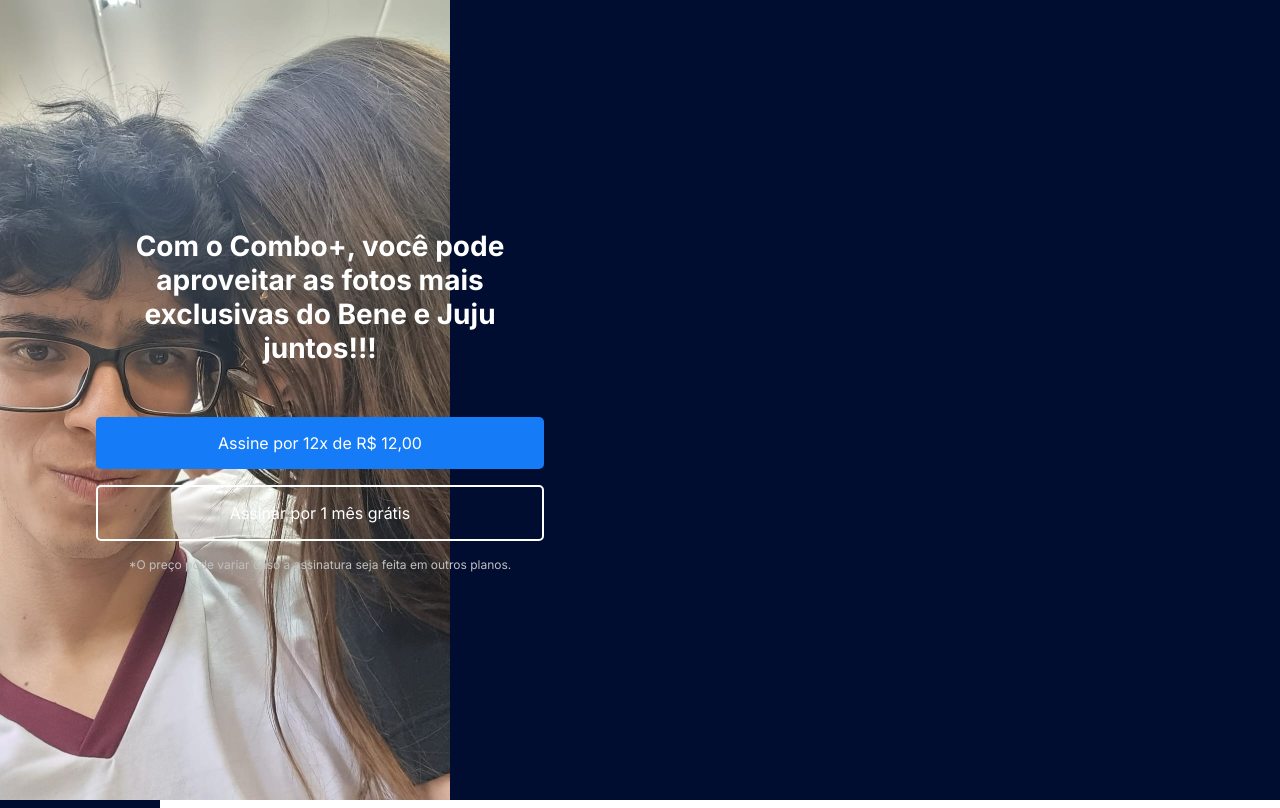
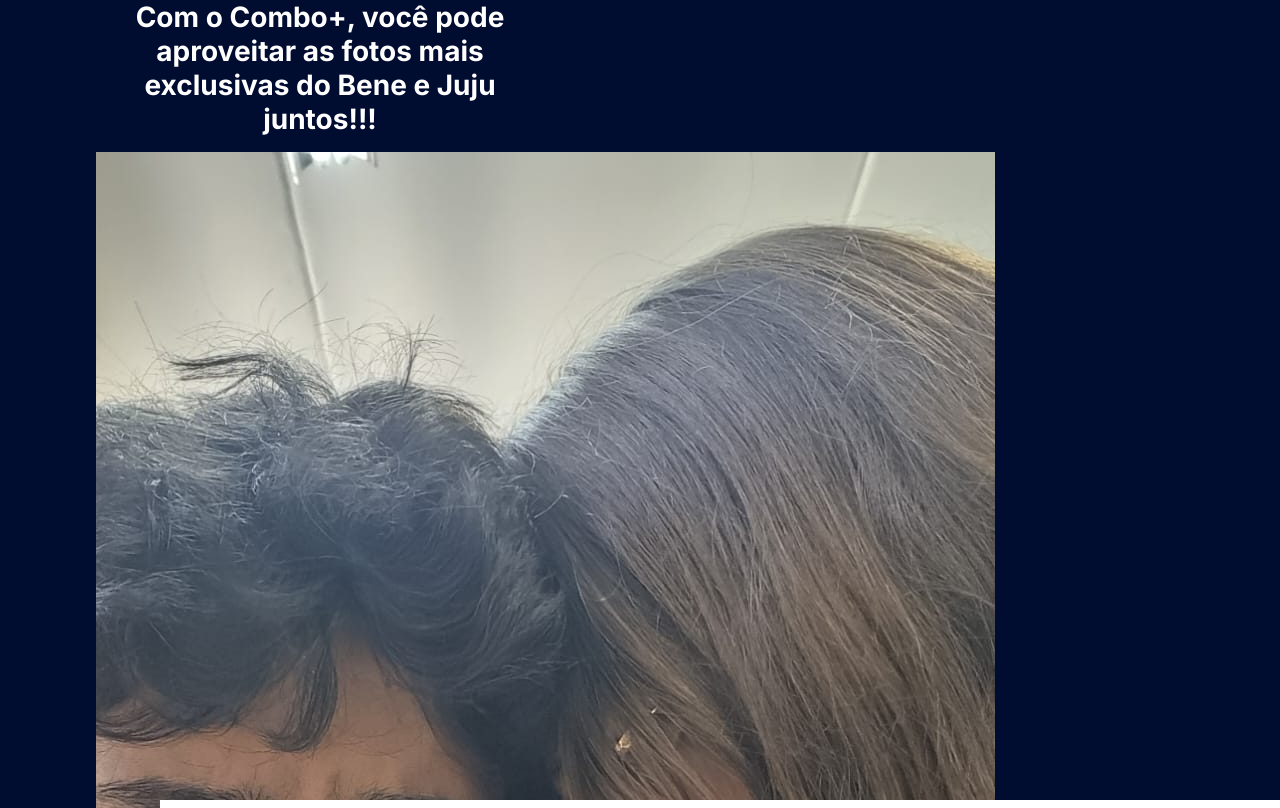
Before and after one commit to Benevas/assinatura, a plain HTML site: page index.html in a window 1280 px wide. Shown: the top 808 px of the page. Drawn offline with Linux system fonts and the light colour scheme.

Commit message:
fdfcbcbb

```diff
--- a/index.html
+++ b/index.html
@@ -15,7 +15,7 @@
     <section class="principal container">
         <div class="container__caixa">
             <h1 class="container__titulo">Com o Combo+, você pode aproveitar as fotos mais exclusivas do Bene e Juju juntos!!!</h1>
-            <img src="" class="container__imagem">
+            <img src="img/main.jpeg" class="container__imagem">
             <a href="#" class="container__botao">Assine por 12x de R$ 12,00</a>
             <a href="#" class="container__botao botao_secundario">Assinar por 1 mês grátis</a>
             <p class="container__aviso">*O preço pode variar caso a assinatura seja feita em outros planos.</p>
--- a/style.css
+++ b/style.css
@@ -21,9 +21,6 @@ body {
 }
 
 .principal {
-    background-image: url("img/main.jpeg");
-    background-repeat: no-repeat;
-    background-size: contain;
     align-items: center;
     text-align: center;
 }
```
